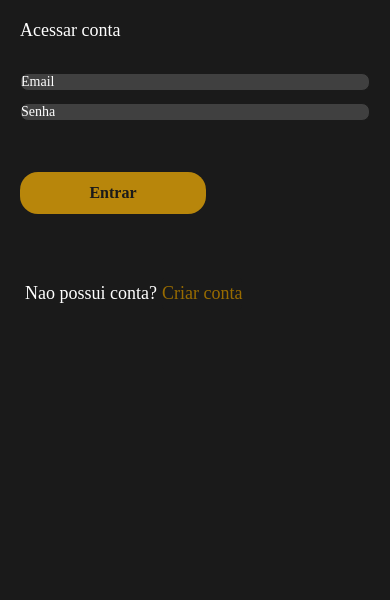
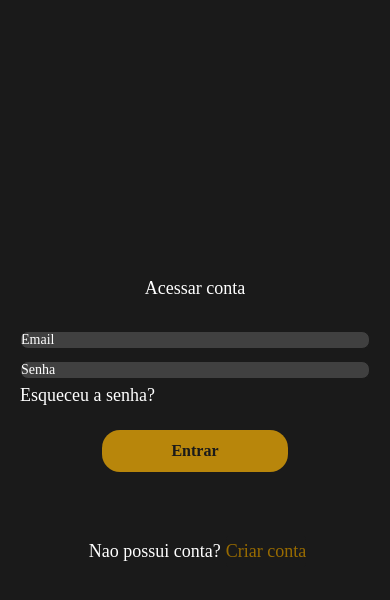
Before and after one commit to Group-HRP/BroCortes, a React Native app: screen /Login in a window 390 px wide. Shown: the top 600 px of the page. Built offline with nearby package versions, Linux system fonts and the light colour scheme.

Commit message:
style(styles screen login): alterado o estilo do containerDefault e do esqueci senha

```diff
--- a/src/screens/public/LoginScreen.tsx
+++ b/src/screens/public/LoginScreen.tsx
@@ -13,7 +13,7 @@ interface LoginScreenProps {
 export default function LoginScreen({ navigation }: LoginScreenProps) {
   const theme = useTheme();
   return (
-    <Containerdefault>
+    <Containerdefault alignItems="center" justifyContent="center">
       <Title fontSize="medium" fontFamily="bold">
         Acessar conta
       </Title>
@@ -40,7 +40,7 @@ export default function LoginScreen({ navigation }: LoginScreenProps) {
         style={{
           flexDirection: "row",
           alignItems: "flex-start",
-          marginLeft: -180,
+		  width: "100%"
         }}
       >
         <Button>
```
